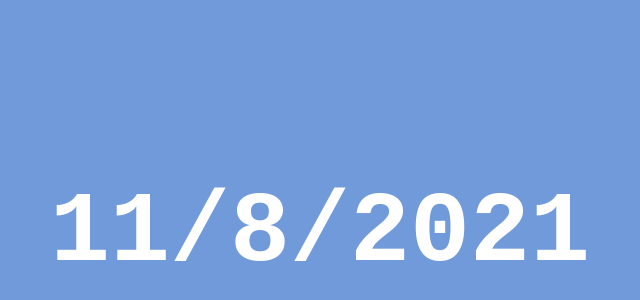
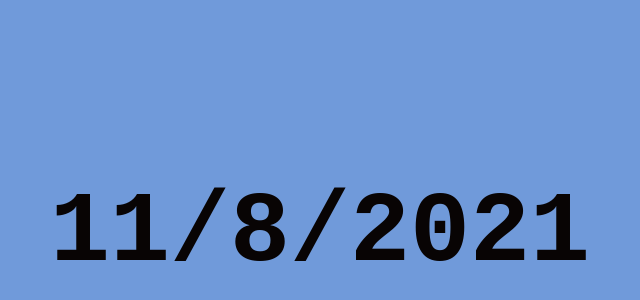
Before and after one commit to Benkalio/reactHookPractice, a React (Create React App) app: page / in a window 1280 px wide. Shown: the part 70-370 px from the top of the page, without its empty margins (440-1080 px from the left). Built offline with nearby package versions, Linux system fonts and the light colour scheme.

Commit message:
presentation color

```diff
--- a/public/styles.css
+++ b/public/styles.css
@@ -1,6 +1,6 @@
 body {
   font: normal 14px/100% "Andale Mono", AndaleMono, monospace;
-  color: #fff;
+  color: rgb(8, 4, 4);
   padding: 50px;
   width: 300px;
   margin: 0 auto;
```
